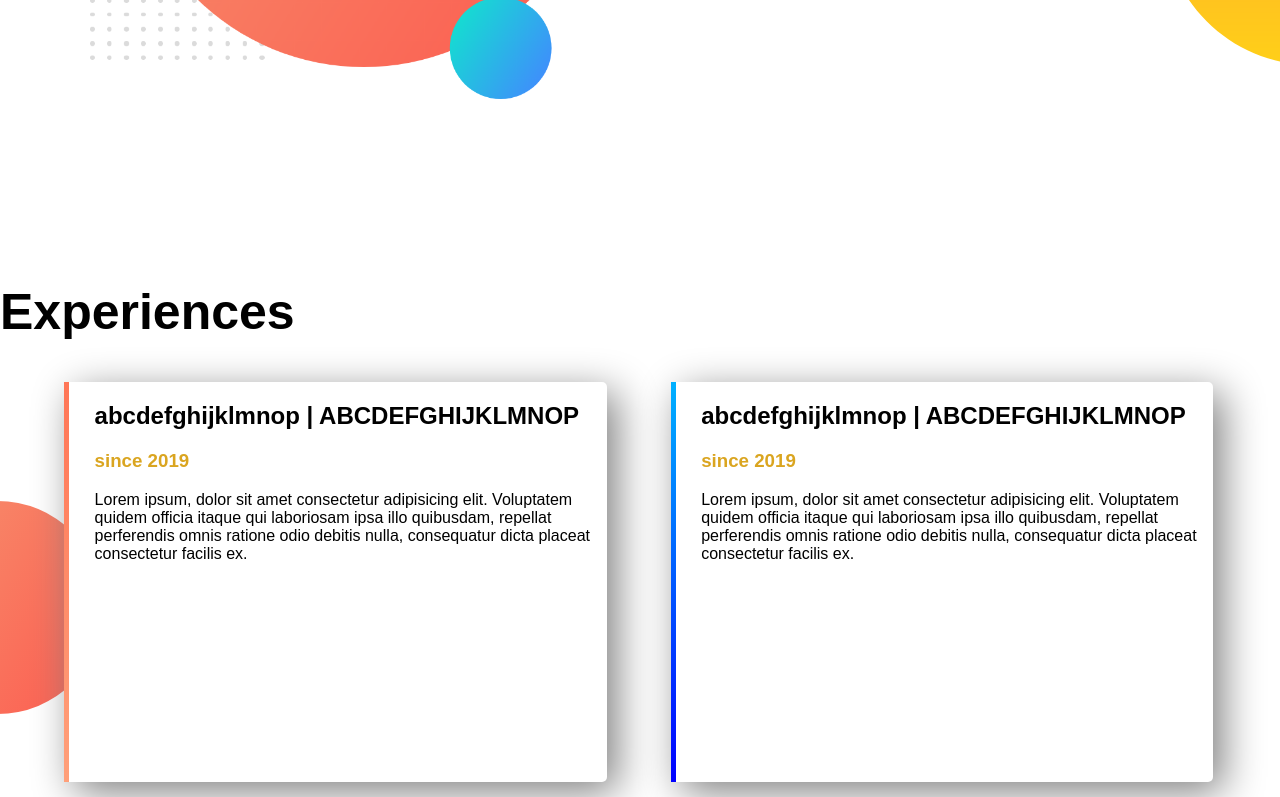
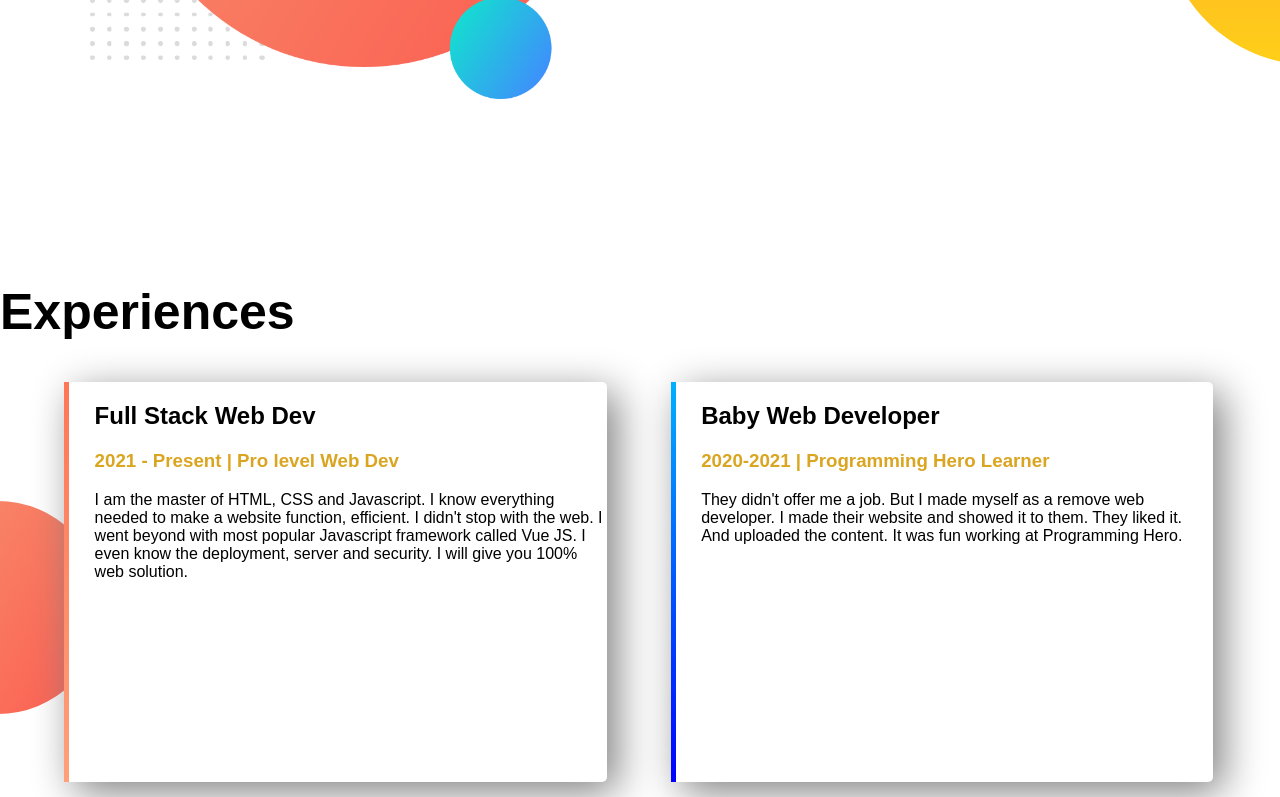
Before and after one commit to Raqib-Sarker/my-first, a plain HTML site: page index.html in a window 1280 px wide. Shown: the part 1059-1856 px from the top of the page. Drawn offline with Linux system fonts and the light colour scheme.

Commit message:
work finished

```diff
--- a/index.html
+++ b/index.html
@@ -17,7 +17,7 @@
             <h1>Welcome to </h1>
             <h1> <span class="goldenrod-highlighting">Raqib</span>'s Website</h1>
             <h3>World class web developer</h3>
-            <p>Lorem, ipsum dolor sit amet consectetur adipisicing elit. Iusto accusantium nulla repellendus quisquam iure doloremque esse magni neque dolore, ducimus hic ipsum inventore, tempore eius, nihil optio sapiente consectetur nobis?</p>
+            <p>You might saw me jumping, climbing buildings, and stopping trains. But nobody pays me a dime for that work. That's why I am learning and mastering web development. I will not stop until I become the Web Development Hero.</p>
             <a class="link-button" target="_blank" href="facebook.com/muftiraqib">HIRE ME</a>
         </div>
 
@@ -35,7 +35,7 @@
         <div class="half-width">
             <h2>MY DREAM</h2>
             <h3>Become a web developer</h3>
-            <p>Lorem ipsum dolor sit amet consectetur, adipisicing elit. Aspernatur facere libero perspiciatis, placeat magnam harum itaque beatae quam, nulla atque aut eum? Voluptatibus quas laudantium omnis corrupti necessitatibus quis similique!</p>
+            <p>I already learned the basic HTML and CSS. I can build any simple website. I can even teach my grandma how to make simple website. My goal is to build 3 websites and learn advanced topics.</p>
 
             <a class="link-button" target="_blank" href="facebook.com/muftiraqib">CONTACT ME</a>
         </div>
@@ -44,15 +44,15 @@
     <section class="experences">
         <h1>Experiences</h1>
         <div id="dev-1" class="half-width single-experience">
-        <h2>abcdefghijklmnop | ABCDEFGHIJKLMNOP</h2>
-        <h3 class="goldenrod-highlighting">since 2019</h3>
-        <p> Lorem ipsum, dolor sit amet consectetur adipisicing elit. Voluptatem quidem officia itaque qui laboriosam ipsa illo quibusdam, repellat perferendis omnis ratione odio debitis nulla, consequatur dicta placeat consectetur facilis ex.</p>
+        <h2>Full Stack Web Dev</h2>
+        <h3 class="goldenrod-highlighting">2021 - Present | Pro level Web Dev</h3>
+        <p> I am the master of HTML, CSS and Javascript. I know everything needed to make a website function, efficient. I didn't stop with the web. I went beyond with most popular Javascript framework called Vue JS. I even know the deployment, server and security. I will give you 100% web solution.</p>
         </div>
 
         <div id="dev-2" class="half-width single-experience">
-        <h2>abcdefghijklmnop | ABCDEFGHIJKLMNOP</h2>
-        <h3 class="goldenrod-highlighting">since 2019</h3>
-        <p> Lorem ipsum, dolor sit amet consectetur adipisicing elit. Voluptatem quidem officia itaque qui laboriosam ipsa illo quibusdam, repellat perferendis omnis ratione odio debitis nulla, consequatur dicta placeat consectetur facilis ex.</p>
+        <h2>Baby Web Developer</h2>
+        <h3 class="goldenrod-highlighting">2020-2021 | Programming Hero Learner</h3>
+        <p> They didn't offer me a job. But I made myself as a remove web developer. I made their website and showed it to them. They liked it. And uploaded the content. It was fun working at Programming Hero.</p>
         </div>
     </section>
 
```
